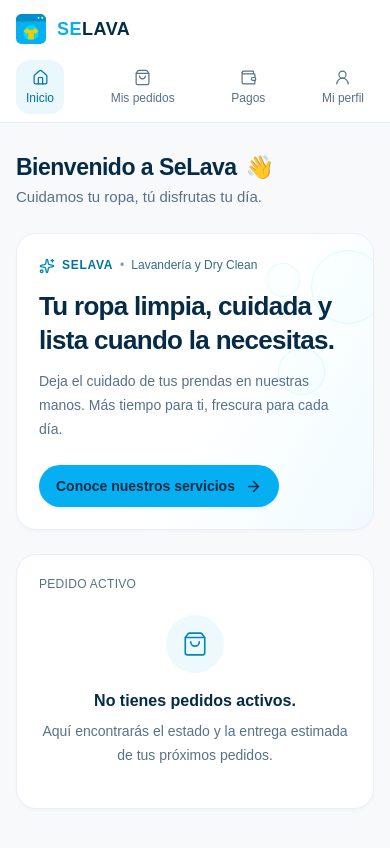
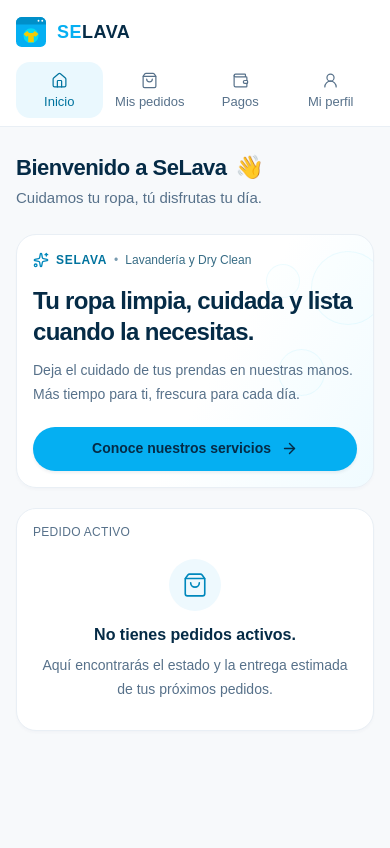
Before and after one commit to ESJ0/selava-cliente-frontend, a React (Vite) app: page /inicio in a window 390 px wide. Shown: the top 848 px of the page. Built offline with nearby package versions, Linux system fonts and the light colour scheme.

Commit message:
feat: adaptar layout cliente a dispositivos moviles

```diff
--- a/src/styles/index.css
+++ b/src/styles/index.css
@@ -12,52 +12,56 @@
   --neutral: #f2f2f2;
   --muted: #57718a;
   --border: #e9eff5;
+  --page-gutter: 20px;
 }
 * { box-sizing: border-box; }
-body { margin: 0; min-width: 320px; }
+body { margin: 0; overflow-wrap: anywhere; }
 a { color: inherit; text-decoration: none; }
 button, input { font: inherit; }
 button, a { -webkit-tap-highlight-color: transparent; }
 button { cursor: pointer; }
+img, video { max-width: 100%; height: auto; }
+svg { flex-shrink: 0; }
 :focus-visible { outline: 3px solid #0076a5; outline-offset: 4px; }
 h1, h2, h3, p { margin: 0; }
 .skip-link { position: fixed; top: -100px; left: 16px; z-index: 10; padding: 12px 18px; background: #fff; border-radius: 8px; }
 .skip-link:focus { top: 8px; }
 .client-header { background: #fff; border-bottom: 1px solid var(--border); }
-.header-inner { width: min(100% - 40px, 660px); margin: 0 auto; min-height: 60px; display: flex; align-items: center; gap: 24px; }
-.logo-link { flex-shrink: 0; border-radius: 6px; }
+.header-inner { width: min(calc(100% - 2 * var(--page-gutter)), 660px); margin: 0 auto; min-height: 60px; display: flex; align-items: center; gap: 24px; }
+.logo-link { display: inline-flex; align-items: center; flex-shrink: 0; min-height: 44px; border-radius: 6px; }
 .logo { display: inline-flex; align-items: center; gap: 11px; font-size: 18px; font-weight: 700; letter-spacing: .5px; }
 .logo-mark { flex-shrink: 0; }
 .logo-accent { color: var(--brand); }
-.header-inner nav { display: flex; align-items: center; gap: 3px; flex: 1; }
-.nav-link { display: inline-flex; align-items: center; justify-content: center; gap: 8px; padding: 11px 12px; border-radius: 22px; color: var(--muted); font-size: 14px; white-space: nowrap; min-height: 38px; }
+.header-inner nav { display: flex; align-items: center; gap: 3px; flex: 1; min-width: 0; }
+.nav-link { display: inline-flex; align-items: center; justify-content: center; gap: 8px; padding: 10px 12px; border-radius: 22px; color: var(--muted); font-size: 14px; white-space: nowrap; min-height: 44px; }
 .nav-link:hover { background: #f7f9fb; color: #052b46; }
 .nav-link.active { color: #00739e; background: #eaf8fe; }
 .session-actions { display: flex; align-items: center; gap: 4px; margin-left: auto; }
-.avatar { display: inline-flex; align-items: center; justify-content: center; width: 30px; height: 30px; border-radius: 50%; background: var(--brand-light); color: #052b46; font-size: 12px; font-weight: 700; }
-.icon-button { display: inline-flex; align-items: center; justify-content: center; border: 0; width: 32px; height: 36px; border-radius: 12px; background: transparent; color: var(--muted); }
+.avatar { position: relative; isolation: isolate; display: inline-flex; align-items: center; justify-content: center; width: 44px; height: 44px; border-radius: 50%; color: #052b46; font-size: 12px; font-weight: 700; }
+.avatar::before { content: ''; position: absolute; inset: 7px; z-index: -1; border-radius: 50%; background: var(--brand-light); }
+.icon-button { display: inline-flex; align-items: center; justify-content: center; border: 0; width: 44px; height: 44px; border-radius: 12px; background: transparent; color: var(--muted); }
 .icon-button:hover { background: #eaf8fe; }
-.page-container { width: min(100% - 40px, 640px); margin: 0 auto; padding: 34px 0 64px; }
+.page-container { width: min(calc(100% - 2 * var(--page-gutter)), 640px); min-width: 0; margin: 0 auto; padding: 34px 0 64px; }
 .page-container:focus { outline: none; }
 .page-heading { margin-bottom: 30px; }
-.page-heading h1 { font-size: 24px; line-height: 1.4; font-weight: 700; letter-spacing: -.5px; }
+.page-heading h1 { font-size: clamp(22px, 3vw, 24px); line-height: 1.4; font-weight: 700; letter-spacing: -.5px; }
 .page-heading h1 span { display: inline-block; margin-left: 3px; font-size: 23px; }
 .page-heading p { color: var(--muted); font-size: 16px; line-height: 1.6; margin-top: 2px; }
-.card { border: 1px solid var(--border); background: #fff; border-radius: 24px; padding: 24px; }
+.card { width: 100%; min-width: 0; border: 1px solid var(--border); background: #fff; border-radius: 24px; padding: 24px; }
 .home-page { display: flex; flex-direction: column; }
 .home-hero { position: relative; overflow: hidden; margin-bottom: 24px; padding: 30px; background: linear-gradient(120deg, #fff 55%, #f0fbff); box-shadow: 0 2px 3px #052b4606; }
 .hero-eyebrow { position: relative; display: flex; align-items: center; flex-wrap: wrap; gap: 7px; color: #376c85; font-size: 12px; line-height: 1.6; }
 .hero-eyebrow svg { color: #0088bc; }
 .hero-eyebrow > span:first-of-type { font-weight: 700; letter-spacing: .7px; color: #00739e; }
 .eyebrow-dot { color: #789bb0; }
-.home-hero h2 { position: relative; max-width: 470px; margin: 15px 0 12px; font-size: 28px; font-weight: 700; line-height: 1.3; letter-spacing: -.7px; }
+.home-hero h2 { position: relative; max-width: 470px; margin: 15px 0 12px; font-size: clamp(24px, 3.5vw, 28px); font-weight: 700; line-height: 1.3; letter-spacing: -.7px; }
 .home-hero p { position: relative; color: var(--muted); font-size: 14px; line-height: 1.7; margin-bottom: 24px; }
 .hero-decoration { position: absolute; right: -12px; top: 16px; width: 135px; height: 160px; pointer-events: none; }
 .hero-decoration span { position: absolute; width: 74px; height: 74px; border: 1px solid #05c7f230; background: #05dbf207; border-radius: 50%; }
 .hero-decoration span:nth-child(1) { right: 0; top: 0; }
 .hero-decoration span:nth-child(2) { width: 34px; height: 34px; right: 85px; top: 13px; }
 .hero-decoration span:nth-child(3) { width: 47px; height: 47px; right: 60px; top: 98px; }
-.button { position: relative; display: inline-flex; align-items: center; justify-content: center; gap: 10px; background: var(--brand); border: 0; color: #052b46; padding: 11px 17px; border-radius: 22px; min-height: 42px; font-size: 14px; font-weight: 700; line-height: 1.4; box-shadow: 0 2px 3px #052b4612; transition: background .15s; }
+.button { position: relative; display: inline-flex; align-items: center; justify-content: center; gap: 10px; max-width: 100%; background: var(--brand); border: 0; color: #052b46; padding: 11px 17px; border-radius: 22px; min-height: 44px; font-size: 14px; font-weight: 700; line-height: 1.4; text-align: center; box-shadow: 0 2px 3px #052b4612; transition: background .15s; }
 .button:hover { background: var(--brand-light); }
 .button-secondary { background: #eaf8fe; color: #00739e; box-shadow: none; }
 .button-secondary:hover { background: #d8f1fb; }
@@ -71,26 +75,34 @@ h1, h2, h3, p { margin: 0; }
 .upcoming-card h1 { font-size: 24px; line-height: 1.4; }
 .upcoming-card p { margin: 10px 0 24px; color: var(--muted); font-size: 15px; line-height: 1.7; }
 .upcoming-badge { display: inline-block; padding: 5px 10px; border-radius: 20px; background: #eaf8fe; color: #00739e; font-size: 12px; }
-@media (max-width: 700px) {
-  .header-inner { flex-wrap: wrap; gap: 12px; padding: 14px 0 8px; }
-  .header-inner nav { order: 3; flex-basis: 100%; justify-content: space-between; }
-  .session-actions { margin-left: auto; }
-  .nav-link { padding: 10px 12px; min-height: 42px; }
-  .page-container { padding-top: 28px; }
+/* Tablet: misma navegacion en una fila, con espacios mas compactos. */
+@media (min-width: 640px) and (max-width: 1023px) {
+  :root { --page-gutter: 24px; }
+  .header-inner { gap: 12px; }
+  .header-inner nav { gap: 2px; }
+  .nav-link { gap: 6px; padding-inline: 8px; font-size: 13px; }
+  .page-container { padding-block: 28px 48px; }
+  .home-hero { padding: 26px; }
 }
-@media (max-width: 420px) {
-  .header-inner, .page-container { width: calc(100% - 32px); }
-  .header-inner nav { gap: 2px; }
-  .nav-link { flex-direction: column; gap: 5px; padding: 9px 10px; font-size: 12px; border-radius: 14px; }
+/* Mobile: cuatro accesos visibles, sin esconder destinos en un menu. */
+@media (max-width: 639px) {
+  :root { --page-gutter: 16px; }
+  .header-inner { flex-wrap: wrap; gap: 8px 12px; padding-block: 10px 8px; }
+  .header-inner nav { order: 3; flex-basis: 100%; display: grid; grid-template-columns: repeat(4, minmax(0, 1fr)); align-items: stretch; gap: 4px; }
+  .nav-link { min-width: 0; min-height: 56px; flex-direction: column; gap: 5px; padding: 8px 4px; font-size: 13px; white-space: normal; text-align: center; border-radius: 14px; }
   .nav-link svg { width: 17px; height: 17px; }
+  .page-container { padding-block: 24px 32px; }
   .page-heading { margin-bottom: 24px; }
-  .page-heading h1 { font-size: 23px; }
   .page-heading p { font-size: 15px; }
-  .card { border-radius: 20px; padding: 22px; }
-  .home-hero h2 { font-size: 26px; }
+  .card { border-radius: 20px; padding: 16px; }
+  .home-hero { margin-bottom: 20px; }
+  .home-hero p { margin-bottom: 20px; }
+  .home-hero .button, .upcoming-card .button { width: 100%; }
   .desktop-break { display: none; }
-  .hero-decoration { opacity: .5; }
-  .empty-state { padding-left: 0; padding-right: 0; }
+  .hero-decoration { opacity: .35; }
+  .empty-state { padding: 20px 0 12px; }
+  .empty-icon { width: 52px; height: 52px; margin-bottom: 12px; }
   .empty-state h3 { font-size: 16px; }
+  .upcoming-card h1, .upcoming-card h2 { font-size: 22px; }
 }
 @media (prefers-reduced-motion: reduce) { .button { transition: none; } }
```
Also changed, not shown: 1 other file (tests, documents, lock files or other folders).
